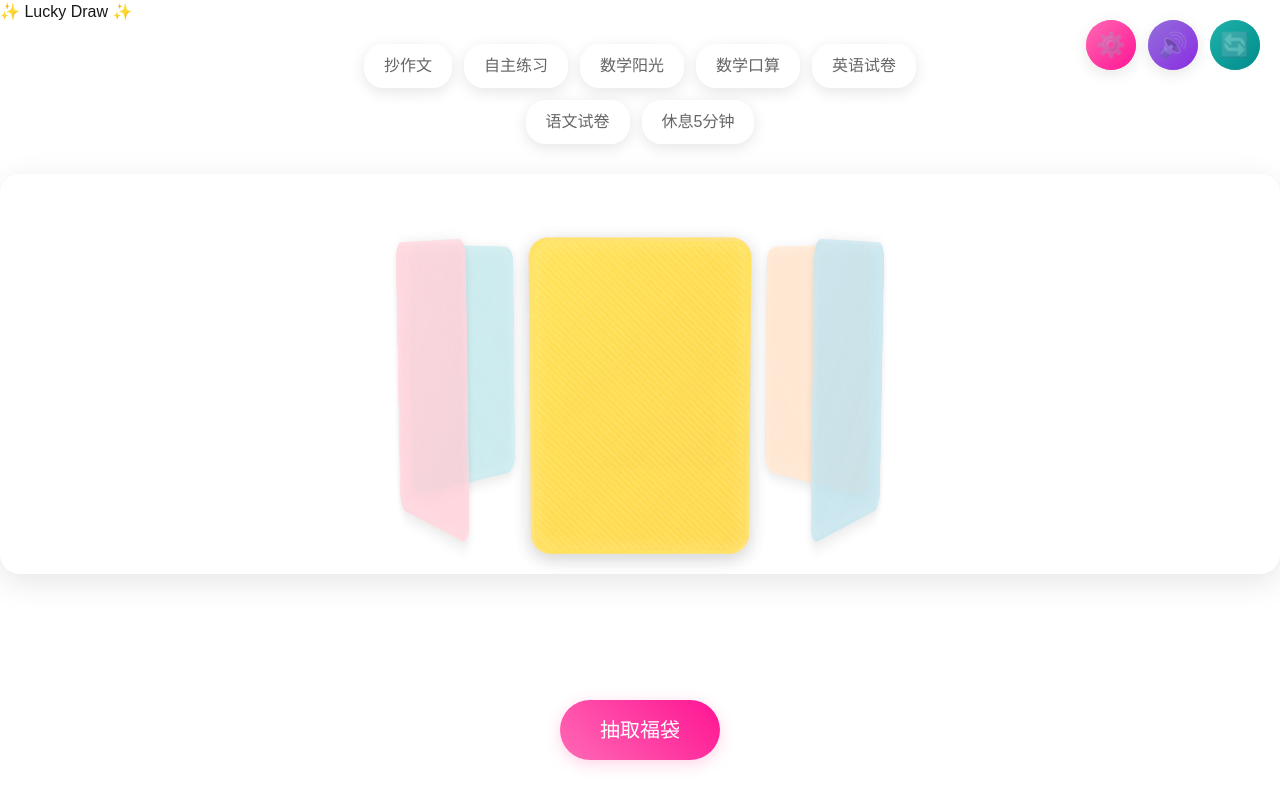
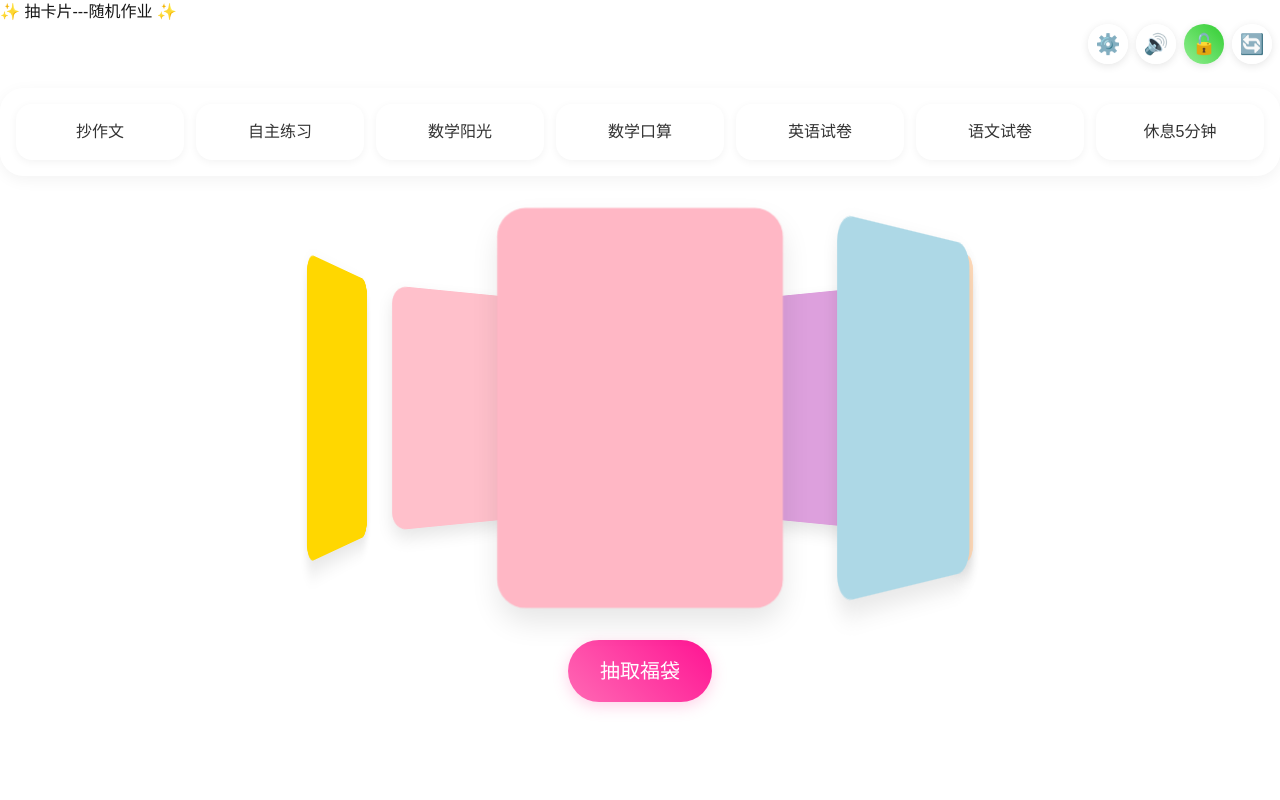
Before and after one commit to ge2009/lucky-draw, a Next.js app: page / in a window 1280 px wide. Built offline with nearby package versions, Linux system fonts and the light colour scheme.

Commit message:
更新童锁功能，增加适配手机端。

```diff
--- a/src/app/page.tsx
+++ b/src/app/page.tsx
@@ -15,13 +15,13 @@ const LuckyCard = dynamic(() => import("@/components/LuckyCard"), {
 // 将整个页面组件也标记为客户端组件
 const Home = () => {
   return (
-    <main className="min-h-screen flex flex-col items-center justify-center p-4 relative bg-gradient-to-br from-pink-100 via-purple-100 to-blue-100">
-      <div className="fixed top-8">
-        <h1 className="text-4xl font-bold text-pink-500 animate-bounce">
-          ✨ Lucky Draw ✨
+    <main className="min-h-screen flex flex-col items-center justify-start p-4 relative bg-gradient-to-br from-pink-100 via-purple-100 to-blue-100">
+      <div className="fixed top-4 sm:top-8 z-10">
+        <h1 className="text-2xl sm:text-4xl font-bold text-pink-500 animate-bounce">
+          ✨ 抽卡片---随机作业 ✨
         </h1>
       </div>
-      <div className="w-full max-w-3xl h-[800px] relative bg-white/50 rounded-3xl shadow-xl p-8">
+      <div className="w-full max-w-3xl h-[calc(100vh-2rem)] sm:h-[800px] mt-16 sm:mt-24 relative bg-white/50 rounded-3xl shadow-xl p-4 sm:p-8 overflow-hidden">
         <LuckyCard />
       </div>
     </main>
--- a/src/components/LuckyCard.tsx
+++ b/src/components/LuckyCard.tsx
@@ -39,6 +39,18 @@ const LuckyCard = () => {
   const [showPasswordModal, setShowPasswordModal] = useState(false);
   const [password, setPassword] = useState('');
   const [passwordError, setPasswordError] = useState(false);
+  const [isChildLocked, setIsChildLocked] = useState(() => {
+    try {
+      return localStorage.getItem('isChildLocked') === 'true';
+    } catch {
+      return false;
+    }
+  });
+
+  // 保存童锁状态到 localStorage
+  useEffect(() => {
+    localStorage.setItem('isChildLocked', String(isChildLocked));
+  }, [isChildLocked]);
 
   // 初始化加载所有奖品
   useEffect(() => {
@@ -210,7 +222,13 @@ const LuckyCard = () => {
 
     if (password === correctPassword) {
       setShowPasswordModal(false);
+      if (showSettings) {
+        // 如果是从设置按钮进入的，打开设置
         setShowSettings(true);
+      } else {
+        // 如果是从童锁按钮进入的，切换童锁状态
+        setIsChildLocked(!isChildLocked);
+      }
       setPassword('');
       setPasswordError(false);
     } else {
@@ -221,11 +239,26 @@ const LuckyCard = () => {
 
   const handleSettingsClick = () => {
     playSound(clickSound);
+    if (isChildLocked) {
       setShowPasswordModal(true);
+    } else {
+      setShowSettings(true);
+    }
+  };
+
+  const toggleChildLock = () => {
+    playSound(clickSound);
+    if (!isChildLocked) {
+      // 开启童锁时需要验证密码
+      setShowPasswordModal(true);
+    } else {
+      // 关闭童锁也需要验证密码
+      setShowPasswordModal(true);
+    }
   };
 
   return (
-    <StyledWrapper>
+    <StyledWrapper $isChildLocked={isChildLocked}>
       <div className="controls">
         <button
           className="control-button settings-button"
@@ -240,6 +273,13 @@ const LuckyCard = () => {
           aria-label={isSoundEnabled ? "关闭声音" : "开启声音"}
         >
           {isSoundEnabled ? '🔊' : '🔇'}
+        </button>
+        <button
+          className="control-button child-lock-button"
+          onClick={toggleChildLock}
+          aria-label={isChildLocked ? "童锁已开启" : "童锁已关闭"}
+        >
+          {isChildLocked ? '🔒' : '🔓'}
         </button>
         <button
           className="control-button reset-button"
@@ -257,9 +297,10 @@ const LuckyCard = () => {
             key={prize.id}
             className={`prize-item ${prize.isDrawn ? 'drawn' : ''}`}
           >
-            <span className={prize.isDrawn ? 'drawn' : ''}>
-              {prize.name} {prize.isDrawn && '✓'}
+            <span>
+              {prize.name}
             </span>
+            {prize.isDrawn && <div className="check-mark">✓</div>}
           </div>
         ))}
       </div>
@@ -345,397 +386,285 @@ const LuckyCard = () => {
   );
 }
 
-const StyledWrapper = styled.div`
-  width: 100%;
-  height: 100%;
+const StyledWrapper = styled.div<{ $isChildLocked?: boolean }>`
   display: flex;
   flex-direction: column;
   align-items: center;
   justify-content: flex-start;
-  padding-top: 20px;
+  height: 100%;
+  width: 100%;
   position: relative;
-
-  .prize-list {
-    display: flex;
-    gap: 12px;
-    flex-wrap: wrap;
-    justify-content: center;
-    margin-bottom: 30px;
-    max-width: 600px;
-    perspective: 1000px;
-  }
-
-  .prize-item {
-    padding: 10px 20px;
-    background: rgba(255, 255, 255, 0.9);
-    border-radius: 20px;
-    font-size: 16px;
-    color: #666;
-    transition: all 0.5s ease;
-    box-shadow: 0 4px 15px rgba(0, 0, 0, 0.1);
-    transform-style: preserve-3d;
-
-    &.drawn {
-      animation: boxFadeOut 1s forwards;
-    }
-
-    span {
-      display: inline-block;
-      transition: all 0.5s ease;
-
-      &.drawn {
-        color: #ff69b4;
-        animation: particleEffect 1s forwards;
-      }
-    }
-  }
-
-  @keyframes boxFadeOut {
-    0% {
-      transform: scale(1);
-      opacity: 1;
-    }
-    50% {
-      transform: scale(0.9);
-      opacity: 0.5;
-    }
-    100% {
-      transform: scale(0);
-      opacity: 0;
-      margin: 0;
-      padding: 0;
-      width: 0;
-      height: 0;
-    }
-  }
+  gap: 1rem;
 
   .controls {
-    position: fixed;
-    top: 20px;
-    right: 20px;
+    position: absolute;
+    top: 0;
+    right: 0.5rem;
     display: flex;
-    gap: 12px;
-    z-index: 1000;
+    gap: 0.5rem;
+    z-index: 10;
   }
 
   .control-button {
-    width: 50px;
-    height: 50px;
+    background: rgba(255, 255, 255, 0.8);
+    border: none;
     border-radius: 50%;
-    border: none;
-    color: white;
-    font-size: 24px;
+    width: 2.5rem;
+    height: 2.5rem;
+    font-size: 1.25rem;
     cursor: pointer;
     display: flex;
     align-items: center;
     justify-content: center;
-    transition: all 0.3s ease;
-    box-shadow: 0 4px 15px rgba(0, 0, 0, 0.1);
+    transition: all 0.3s;
+    backdrop-filter: blur(5px);
+    box-shadow: 0 2px 8px rgba(0, 0, 0, 0.1);
+
+    &:hover {
+      transform: translateY(-2px);
+      box-shadow: 0 4px 12px rgba(0, 0, 0, 0.15);
+    }
+
+    &:disabled {
+      opacity: 0.5;
+      cursor: not-allowed;
+    }
+
+    &.child-lock-button {
+      background: ${props => props.$isChildLocked ?
+        'linear-gradient(45deg, #ff69b4, #ff1493)' :
+        'linear-gradient(45deg, #90EE90, #32CD32)'};
+      color: white;
+    }
+  }
+
+  .prize-list {
+    display: grid;
+    grid-template-columns: repeat(auto-fit, minmax(120px, 1fr));
+    gap: 0.75rem;
+    width: 100%;
+    padding: 1rem;
+    margin-top: 4rem;
+    max-height: 25vh;
+    overflow-y: auto;
+    background: rgba(255, 255, 255, 0.7);
+    border-radius: 1.5rem;
+    backdrop-filter: blur(10px);
+    box-shadow: 0 4px 15px rgba(0, 0, 0, 0.05);
+
+    @media (max-width: 640px) {
+      grid-template-columns: repeat(auto-fit, minmax(100px, 1fr));
+      margin-top: 3.5rem;
+      padding: 0.75rem;
+      gap: 0.5rem;
+    }
+
+    .prize-item {
+      background: white;
+      padding: 0.75rem;
+      border-radius: 1rem;
+      text-align: center;
+      font-size: 1rem;
+      transition: all 0.3s;
+      box-shadow: 0 2px 8px rgba(0, 0, 0, 0.05);
+      display: flex;
+      flex-direction: column;
+      align-items: center;
+      justify-content: center;
+      min-height: 3.5rem;
       position: relative;
       overflow: hidden;
+
+      @media (max-width: 640px) {
+        padding: 0.5rem;
+        font-size: 0.875rem;
+        min-height: 3rem;
+      }
 
       &::before {
         content: '';
         position: absolute;
         inset: 0;
-      background: inherit;
-      transition: all 0.3s ease;
-      opacity: 0.7;
+        background: linear-gradient(45deg, rgba(255, 105, 180, 0.1), rgba(147, 112, 219, 0.1));
+        opacity: 0;
+        transition: opacity 0.3s;
       }
 
-    &:hover:not(:disabled) {
-      transform: translateY(-3px);
-      box-shadow: 0 6px 20px rgba(0, 0, 0, 0.15);
+      &:hover:not(.drawn) {
+        transform: translateY(-2px);
+        box-shadow: 0 4px 12px rgba(0, 0, 0, 0.1);
 
         &::before {
           opacity: 1;
         }
       }
 
-    &:active:not(:disabled) {
-      transform: translateY(-1px);
-    }
+      &.drawn {
+        opacity: 0.7;
+        background: #f8f8f8;
 
-    &:disabled {
-      opacity: 0.5;
-      cursor: not-allowed;
+        span {
+          color: #666;
         }
       }
 
-  .settings-button {
-    background: linear-gradient(135deg, #ff69b4, #ff1493);
+      span {
+        display: block;
+        white-space: nowrap;
+        overflow: hidden;
+        text-overflow: ellipsis;
+        color: #333;
+        font-weight: 500;
+        padding: 0 0.25rem;
       }
 
-  .sound-button {
-    background: linear-gradient(135deg, #9370db, #8a2be2);
-  }
-
-  .reset-button {
-    background: linear-gradient(135deg, #20b2aa, #008b8b);
-
-    &:not(:disabled) {
-      animation: pulse 2s infinite;
+      .check-mark {
+        position: absolute;
+        top: 0.25rem;
+        right: 0.25rem;
+        font-size: 0.875rem;
+        color: #ff69b4;
       }
     }
 
-  @keyframes pulse {
-    0% {
-      box-shadow: 0 0 0 0 rgba(32, 178, 170, 0.4);
+    &::-webkit-scrollbar {
+      width: 6px;
     }
-    70% {
-      box-shadow: 0 0 0 10px rgba(32, 178, 170, 0);
+
+    &::-webkit-scrollbar-track {
+      background: rgba(255, 255, 255, 0.1);
+      border-radius: 3px;
     }
-    100% {
-      box-shadow: 0 0 0 0 rgba(32, 178, 170, 0);
+
+    &::-webkit-scrollbar-thumb {
+      background: rgba(255, 105, 180, 0.3);
+      border-radius: 3px;
+
+      &:hover {
+        background: rgba(255, 105, 180, 0.5);
+      }
     }
   }
 
   .wrapper {
+    position: relative;
     width: 100%;
-    height: 400px;
-    position: relative;
-    text-align: center;
-    display: flex;
-    align-items: center;
-    justify-content: center;
-    overflow: visible;
-    background: rgba(255, 255, 255, 0.1);
-    backdrop-filter: blur(10px);
-    -webkit-backdrop-filter: blur(10px);
-    border-radius: 20px;
-    border: 1px solid rgba(255, 255, 255, 0.2);
-    box-shadow: 0 8px 32px rgba(0, 0, 0, 0.1);
+    height: 50vh;
+    perspective: 1000px;
+    margin: 1rem 0;
   }
 
   .inner {
-    --quantity: 6;
-    --w: 180px;
-    --h: 260px;
-    --translateZ: 220px;
-    --rotateX: -5deg;
-    --perspective: 1200px;
-    position: absolute;
-    width: var(--w);
-    height: var(--h);
-    top: 50%;
-    left: 50%;
-    transform: translate(-50%, -50%) perspective(var(--perspective)) rotateX(var(--rotateX));
+    position: relative;
+    width: 100%;
+    height: 100%;
     transform-style: preserve-3d;
-  }
+    transition: transform 0.5s;
 
-  .spinning {
-    animation: rotating 3s linear infinite;
-  }
-
-  @keyframes rotating {
-    from {
-      transform: translate(-50%, -50%) perspective(var(--perspective)) rotateX(var(--rotateX)) rotateY(0);
-    }
-    to {
-      transform: translate(-50%, -50%) perspective(var(--perspective)) rotateX(var(--rotateX)) rotateY(1turn);
+    &.spinning {
+      animation: spin 3s ease-out forwards;
     }
   }
 
   .card {
     position: absolute;
-    border-radius: 16px;
-    overflow: hidden;
-    inset: 0;
-    transform: rotateY(calc((360deg / var(--quantity)) * var(--index)))
-      translateZ(var(--translateZ));
-    background: linear-gradient(135deg,
-      rgba(var(--color-card), 0.9) 0%,
-      rgba(var(--color-card), 0.7) 100%
-    );
-    box-shadow:
-      0 4px 15px rgba(0, 0, 0, 0.1),
-      0 1px 2px rgba(255, 255, 255, 0.3),
-      inset 0 0 15px rgba(255, 255, 255, 0.2);
-    border: 3px solid rgba(255, 255, 255, 0.3);
-    transition: transform 0.5s ease-out;
+    width: 200px;
+    height: 280px;
+    left: 50%;
+    top: 50%;
+    transform: translate(-50%, -50%)
+               rotateY(calc(var(--index) * 45deg))
+               translateZ(300px);
+    background: rgb(var(--color-card));
+    border-radius: 20px;
+    display: flex;
+    align-items: center;
+    justify-content: center;
+    font-size: 24px;
+    box-shadow: 0 10px 20px rgba(0, 0, 0, 0.1);
+    backface-visibility: visible;
+    transition: all 0.5s;
 
-    &::before {
-      content: '';
-      position: absolute;
-      inset: 0;
-      background: linear-gradient(
-        135deg,
-        rgba(255, 255, 255, 0.4) 0%,
-        rgba(255, 255, 255, 0.1) 100%
-      );
-      opacity: 0.7;
-      z-index: 1;
-    }
-
-    &::after {
-      content: '';
-      position: absolute;
-      inset: 1px;
-      border-radius: 14px;
-      background: repeating-linear-gradient(
-        45deg,
-        rgba(255, 255, 255, 0.1) 0px,
-        rgba(255, 255, 255, 0.1) 2px,
-        transparent 2px,
-        transparent 4px
-      );
-      z-index: 2;
+    @media (max-width: 640px) {
+      width: 150px;
+      height: 210px;
+      font-size: 20px;
+      transform: translate(-50%, -50%)
+                 rotateY(calc(var(--index) * 45deg))
+                 translateZ(200px);
     }
 
     &.move-to-front {
-      transform: translateZ(400px) scale(1.3) !important;
-      z-index: 1000;
-      box-shadow:
-        0 8px 30px rgba(0, 0, 0, 0.2),
-        0 2px 4px rgba(255, 255, 255, 0.3),
-        inset 0 0 30px rgba(255, 255, 255, 0.3);
-      border-width: 4px;
+      animation: moveToFront 0.5s forwards;
+    }
+
+    &.return-to-pool {
+      animation: returnToPool 0.5s forwards;
     }
   }
 
   .img {
     width: 100%;
     height: 100%;
-    position: relative;
-    z-index: 3;
     display: flex;
     align-items: center;
     justify-content: center;
-    padding: 20px;
+    color: white;
+    text-shadow: 1px 1px 2px rgba(0, 0, 0, 0.3);
+    padding: 1rem;
+    text-align: center;
+    word-break: break-all;
   }
 
   .prize-content {
-    width: 100%;
-    height: 100%;
-    display: flex;
-    align-items: center;
-    justify-content: center;
-    color: #fff;
-    font-size: 24px;
+    opacity: 1;
+    transition: opacity 1s;
+    font-size: 1.5rem;
     font-weight: bold;
-    text-shadow:
-      0 2px 4px rgba(0, 0, 0, 0.3),
-      0 0 10px rgba(255, 255, 255, 0.5);
-    letter-spacing: 2px;
-    background: rgba(255, 255, 255, 0.1);
-    border-radius: 12px;
-    backdrop-filter: blur(5px);
-    -webkit-backdrop-filter: blur(5px);
-    border: 1px solid rgba(255, 255, 255, 0.2);
-    box-shadow:
-      0 4px 15px rgba(0, 0, 0, 0.1),
-      inset 0 0 20px rgba(255, 255, 255, 0.2);
 
     &.fade-out {
-      animation: fadeOutGradually 2s ease-out forwards;
-    }
-  }
-
-  @keyframes fadeOutGradually {
-    0% {
-      opacity: 1;
-      filter: blur(0);
-      transform: scale(1);
-    }
-    50% {
-      opacity: 0.8;
-      filter: blur(2px);
-      transform: scale(0.98);
-    }
-    100% {
       opacity: 0;
-      filter: blur(8px);
-      transform: scale(0.95);
     }
   }
 
   .draw-button {
-    position: fixed; // 改为固定定位
-    bottom: 40px; // 距离底部距离
-    padding: 15px 40px;
-    font-size: 20px;
     background: linear-gradient(45deg, #ff69b4, #ff1493);
     color: white;
     border: none;
-    border-radius: 30px;
+    padding: 1rem 2rem;
+    border-radius: 2rem;
+    font-size: 1.25rem;
     cursor: pointer;
     transition: all 0.3s;
     box-shadow: 0 4px 15px rgba(255, 105, 180, 0.3);
-    z-index: 1000; // 确保按钮始终在最上层
+    margin-top: auto;
+    margin-bottom: 1rem;
 
-    &:disabled {
-      background: linear-gradient(45deg, #ffb6c1, #ffc0cb);
-      cursor: not-allowed;
-    }
-
-    &:hover:not(:disabled) {
-      transform: translateY(-3px);
+    &:hover {
+      transform: translateY(-2px);
       box-shadow: 0 6px 20px rgba(255, 105, 180, 0.4);
     }
 
-    &:active:not(:disabled) {
-      transform: translateY(-1px);
+    &:disabled {
+      opacity: 0.7;
+      cursor: not-allowed;
     }
   }
 
   .result {
     position: fixed;
-    bottom: 120px;
-    font-size: 24px;
-    color: #ff69b4;
-    text-align: center;
-    text-shadow: 1px 1px 2px rgba(0, 0, 0, 0.1);
-    animation: fadeIn 0.5s ease-in;
+    bottom: 1rem;
+    left: 50%;
+    transform: translateX(-50%);
     background: rgba(255, 255, 255, 0.9);
-    padding: 10px 30px;
-    border-radius: 20px;
+    padding: 1rem 2rem;
+    border-radius: 2rem;
+    font-size: 1.25rem;
+    color: #ff1493;
     box-shadow: 0 4px 15px rgba(0, 0, 0, 0.1);
-    z-index: 1000;
-  }
-
-  @keyframes fadeIn {
-    from {
-      opacity: 0;
-      transform: translateY(10px);
-    }
-    to {
-      opacity: 1;
-      transform: translateY(0);
-    }
-  }
-
-  @keyframes moveToFront {
-    0% {
-      transform: rotateY(calc((360deg / var(--quantity)) * var(--index)))
-        translateZ(var(--translateZ));
-    }
-    100% {
-      transform: translateZ(400px) scale(1.3);
-    }
-  }
-
-  .prize-item {
-    span.drawn {
-      animation: fadeOutGradually 2.5s ease-out forwards;
-    }
-  }
-
-  @keyframes fadeOutGradually {
-    0% {
-      opacity: 1;
-      filter: blur(0);
-      transform: scale(1);
-    }
-    50% {
-      opacity: 0.8;
-      filter: blur(2px);
-      transform: scale(0.98);
-    }
-    100% {
-      opacity: 0;
-      filter: blur(8px);
-      transform: scale(0.95);
-    }
+    backdrop-filter: blur(5px);
+    z-index: 100;
+    white-space: nowrap;
   }
 
   .password-modal {
@@ -745,35 +674,31 @@ const StyledWrapper = styled.div`
     display: flex;
     align-items: center;
     justify-content: center;
-    z-index: 1100;
+    z-index: 1000;
     backdrop-filter: blur(5px);
-    animation: fadeIn 0.3s ease-out;
 
     .modal-content {
       background: white;
-      padding: 24px;
-      border-radius: 16px;
-      min-width: 300px;
-      box-shadow: 0 10px 30px rgba(0, 0, 0, 0.2);
-      animation: slideUp 0.3s ease-out;
+      padding: 2rem;
+      border-radius: 1rem;
+      width: 90%;
+      max-width: 400px;
 
       h3 {
-        margin: 0 0 20px;
+        margin: 0 0 1rem;
+        text-align: center;
         color: #ff69b4;
-        font-size: 20px;
-        text-align: center;
       }
 
       .input-wrapper {
-        margin-bottom: 20px;
-        position: relative;
+        margin-bottom: 1rem;
 
         input {
           width: 100%;
-          padding: 12px;
+          padding: 0.75rem;
           border: 2px solid #eee;
-          border-radius: 8px;
-          font-size: 16px;
+          border-radius: 0.5rem;
+          font-size: 1rem;
           outline: none;
           transition: all 0.3s;
 
@@ -783,29 +708,26 @@ const StyledWrapper = styled.div`
 
           &.error {
             border-color: #ff4444;
-            animation: shake 0.5s;
           }
         }
 
         .error-message {
-          position: absolute;
           color: #ff4444;
-          font-size: 14px;
-          margin-top: 4px;
-          animation: fadeIn 0.3s;
+          font-size: 0.875rem;
+          margin-top: 0.5rem;
         }
       }
 
       .buttons {
         display: flex;
-        gap: 12px;
-        justify-content: flex-end;
+        gap: 1rem;
+        justify-content: center;
 
         button {
-          padding: 8px 20px;
+          padding: 0.75rem 1.5rem;
           border: none;
-          border-radius: 8px;
-          font-size: 16px;
+          border-radius: 0.5rem;
+          font-size: 1rem;
           cursor: pointer;
           transition: all 0.3s;
 
@@ -815,7 +737,6 @@ const StyledWrapper = styled.div`
 
             &:hover {
               background: #ff1493;
-              transform: translateY(-2px);
             }
           }
 
@@ -825,7 +746,6 @@ const StyledWrapper = styled.div`
 
             &:hover {
               background: #ddd;
-              transform: translateY(-2px);
             }
           }
         }
@@ -833,26 +753,28 @@ const StyledWrapper = styled.div`
     }
   }
 
-  @keyframes shake {
-    0%, 100% { transform: translateX(0); }
-    25% { transform: translateX(-5px); }
-    75% { transform: translateX(5px); }
-  }
-
-  @keyframes slideUp {
+  @keyframes spin {
     from {
-      opacity: 0;
-      transform: translateY(20px);
+      transform: rotateY(0);
     }
     to {
-      opacity: 1;
-      transform: translateY(0);
+      transform: rotateY(1440deg);
     }
   }
 
-  @keyframes fadeIn {
-    from { opacity: 0; }
-    to { opacity: 1; }
+  @keyframes moveToFront {
+    to {
+      transform: translate(-50%, -50%) rotateY(0) translateZ(400px) scale(1.2);
+    }
+  }
+
+  @keyframes returnToPool {
+    from {
+      transform: translate(-50%, -50%) rotateY(0) translateZ(400px) scale(1.2);
+    }
+    to {
+      transform: translate(-50%, -50%) rotateY(0) translateZ(300px) scale(1);
+    }
   }
 `;
 
```
Also changed, not shown: src/components/Settings.tsx (+36 -31 lines), 1 other file (tests, documents, lock files or other folders). Lines whose indentation alone changed are shown as unchanged.
